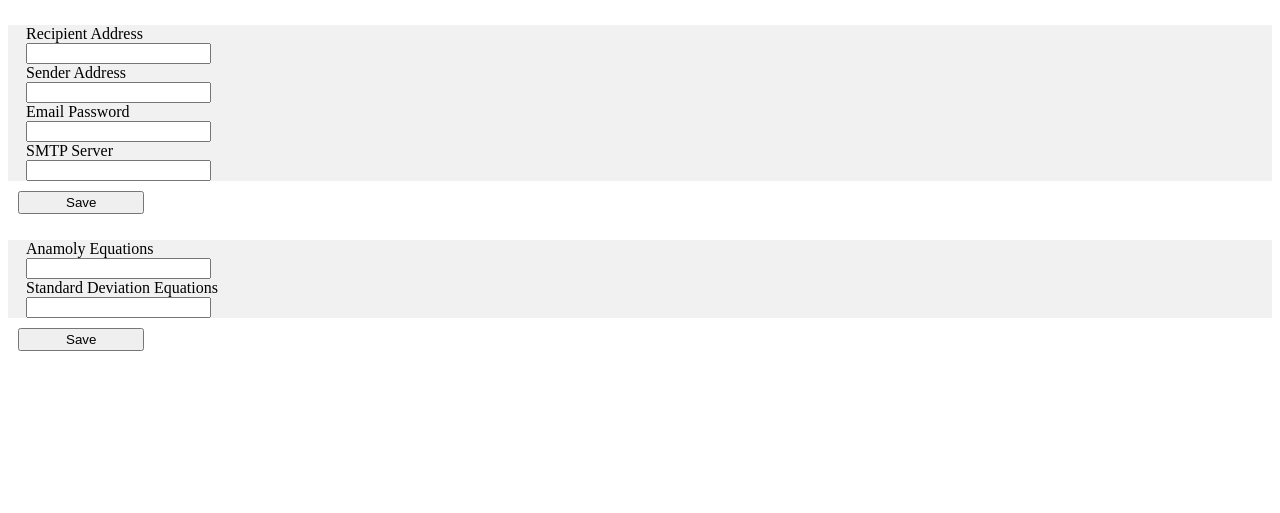
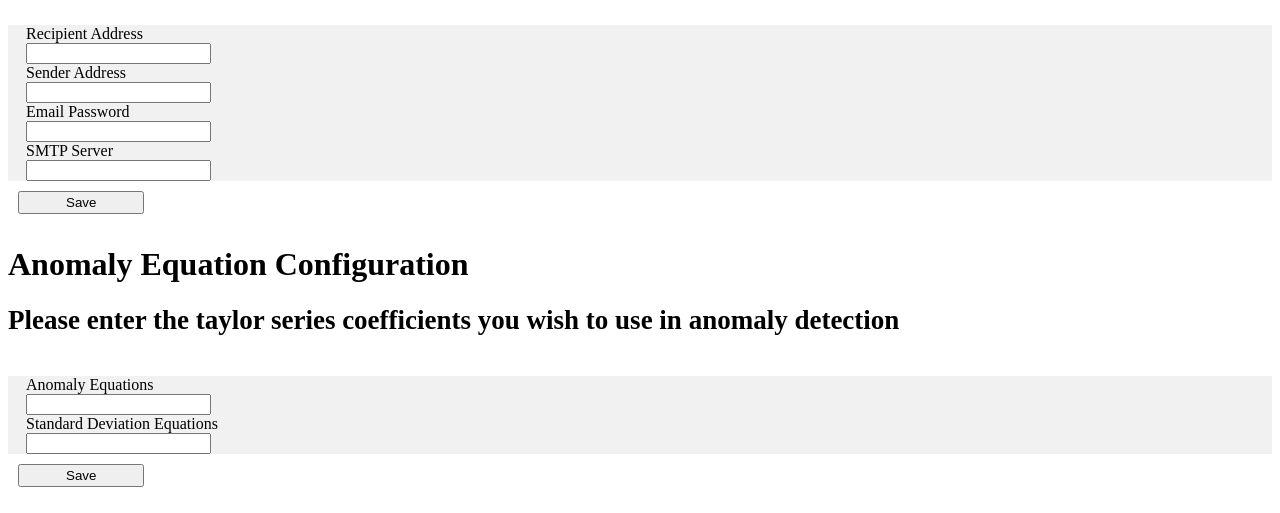
Before and after one commit to briweinstein/tinyHIPPO, a Flask app: template src/dashboard/webserver/templates/config.html in a window 1280 px wide. Shown: the part 343-856 px from the top of the page. Before the commit the page ends 694 px from the top, so only its background shows below. Run offline with Flask 2, Linux system fonts and the light colour scheme; the template is opened without the code that fills it, so the values that code supplies are empty; parts of the project's set-up code (start-up, migrations or seed data) failed here and were passed over.

Commit message:
Added support for inserting anomaly equations and standard deviation equations into the database.

```diff
--- a/src/dashboard/webserver/server.py
+++ b/src/dashboard/webserver/server.py
@@ -1,7 +1,7 @@
 from flask import Flask, render_template, g, request
 from src import run_config
 from src.dashboard.webserver.server_utils import get_db, get_neighboring_devices, get_alerts
-from src.database.models import DeviceInformation, EmailInformation
+from src.database.models import DeviceInformation, EmailInformation, AnomalyEquations
 
 app = Flask(__name__)
 
@@ -18,9 +18,22 @@ def settings():
         _device_configuration(request.form, ip_neighbors)
     elif request.method == 'POST' and 'email-form' in request.form:
         _email_configuration(request.form)
+    elif request.method == 'POST' and 'equations-form' in request.form:
+        _anomaly_configuration(request.form)
     return render_template('config.html',
                            neighboring_devices=ip_neighbors,
                            existing_devices=DeviceInformation.get_mac_addresses(g.db))
+
+
+def _anomaly_configuration(form_data: dict):
+    """
+    Handler for anomaly detection configuration form, updates current anomaly configuration settings used in the database
+    :param form_data: Form data submitted by the user from the webpage
+    :return: nothing
+    """
+    a = AnomalyEquations(average_equation=form_data['aequations'],
+                         adjustment_equation=form_data['sdequations'])
+    AnomalyEquations.insert_new_object(a, conn=g.db)
 
 
 def _email_configuration(form_data: dict):
--- a/src/dashboard/webserver/templates/config.html
+++ b/src/dashboard/webserver/templates/config.html
@@ -53,12 +53,6 @@
     }
 </style>
 
-<script>
-    function disableChangesSaveText(formId){
-        document.getElementById(formId).style.display="none";
-    }
-</script>
-
 <body>
 <h1>Device Configuration</h1>
 <div class="explanation">
@@ -99,7 +93,6 @@
 <div class="explanation">
     <h2>Please enter the email information you wish to use</h2>
 </div>
-<!--<p id="email_changes_saved" class="save_notification">Changes saved!</p>-->
 <form action="/ids-priv/settings/" method="post">
     <div>
         <div class="content">
@@ -115,10 +108,14 @@
         <input name="email-form" type="submit" value="Save" class="save_button"/>
     </div>
 </form>
+<h1>Anomaly Equation Configuration</h1>
 <form action="/ids-priv/settings/" method="post">
+    <div class="explanation">
+        <h2>Please enter the taylor series coefficients you wish to use in anomaly detection</h2>
+    </div>
     <div>
         <div class="content">
-            <label for="raddress">Anamoly Equations</label><br>
+            <label for="raddress">Anomaly Equations</label><br>
             <input type="text" id="aequations" name="aequations"><br>
             <label for="saddress">Standard Deviation Equations</label><br>
             <input type="text" id="sdequations" name="sdequations"><br>
```
